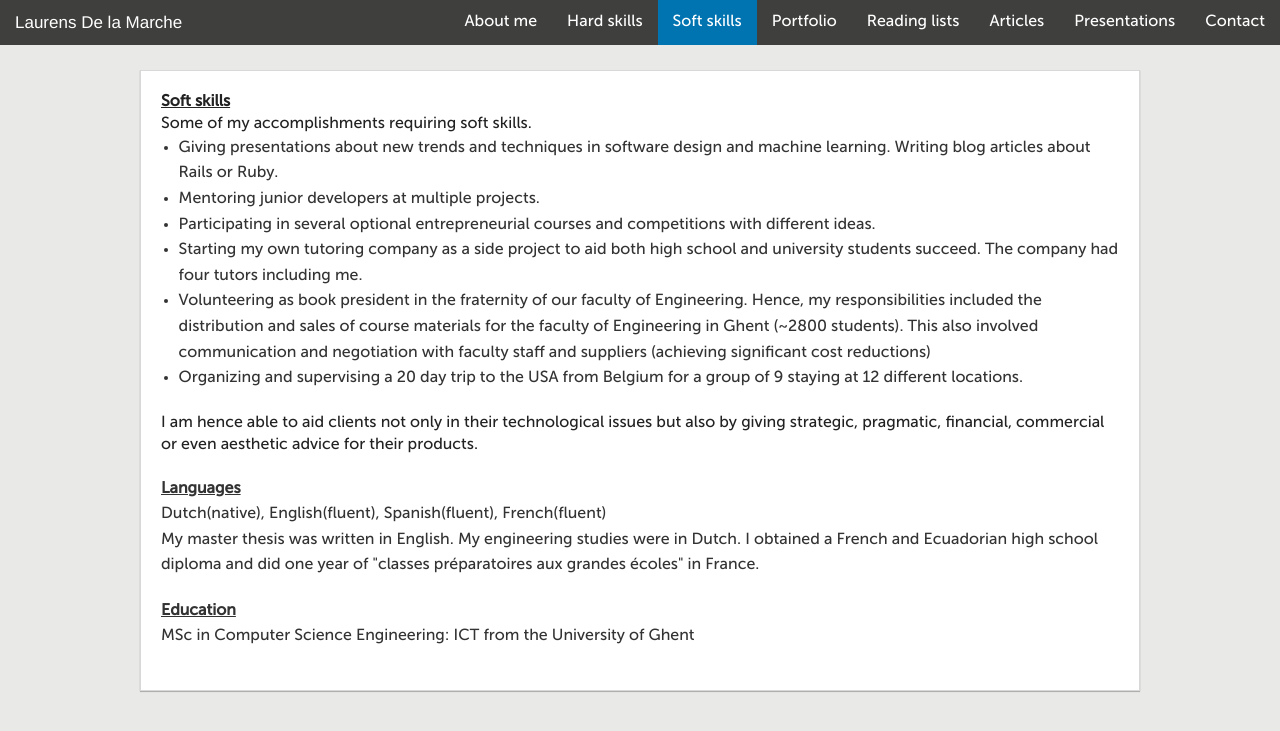
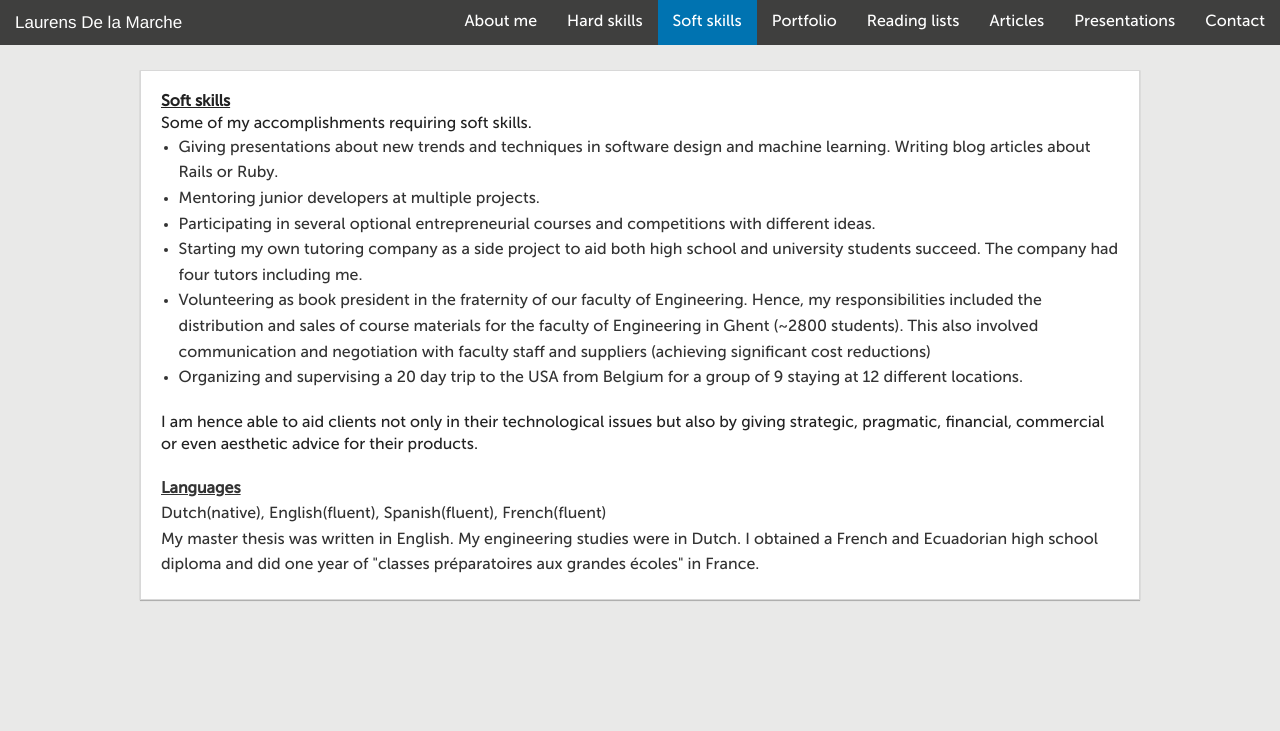
Before and after one commit to ldlamarc/laurensdelamarche, a Jekyll site: the page built from docs/soft.html, in a window 1280 px wide. Shown: the top 731 px of the page. Built offline with Jekyll 4.4.1, drawn with Linux system fonts in a browser that asks for light colours.

Commit message:
This is already in hard skills

```diff
--- a/docs/soft.html
+++ b/docs/soft.html
@@ -44,11 +44,4 @@ layout: default
     Ecuadorian high school diploma and did one year of &quot;classes pr&eacute;paratoires aux grandes
     &eacute;coles&quot; in France.
   </p>
-
-  <p>
-    <strong>Education</strong><br />
-    MSc in Computer Science Engineering: ICT from the University of Ghent
-  </p>
-
-  <p></p>
 </div>
```
